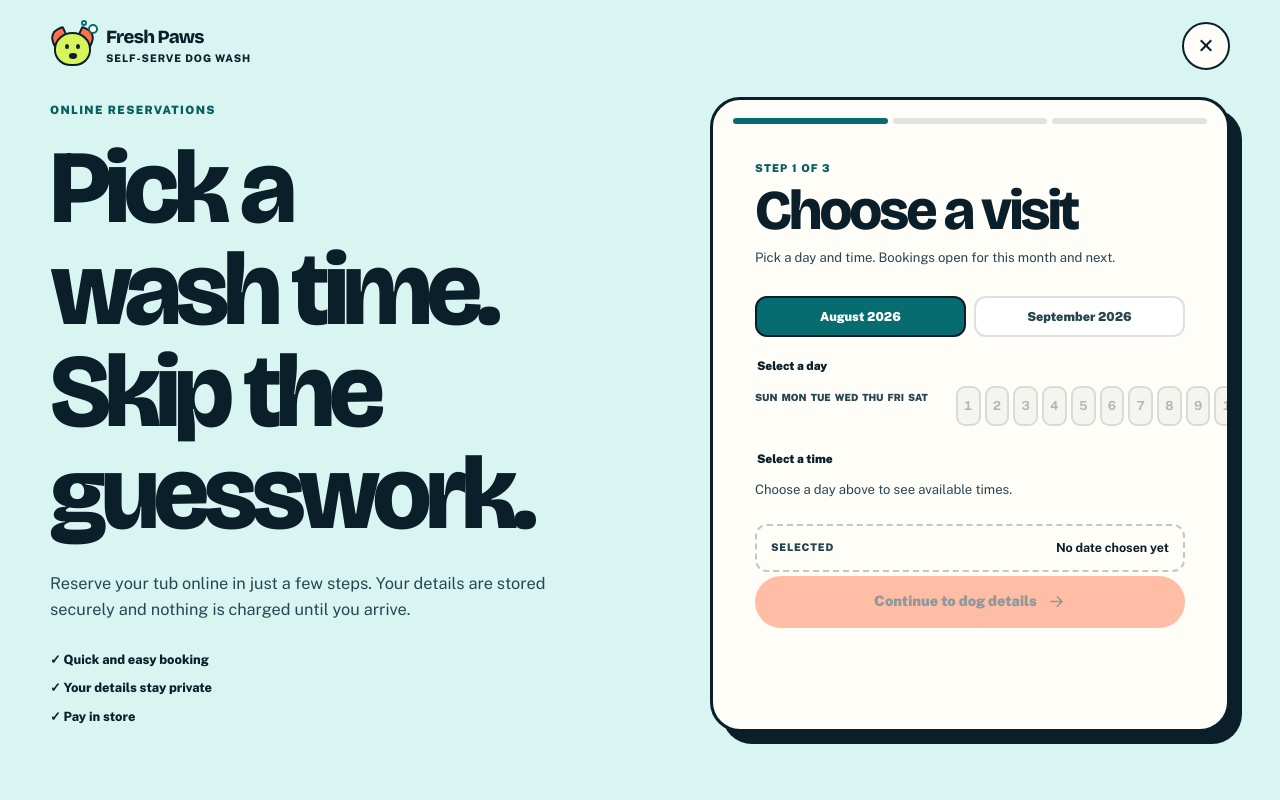
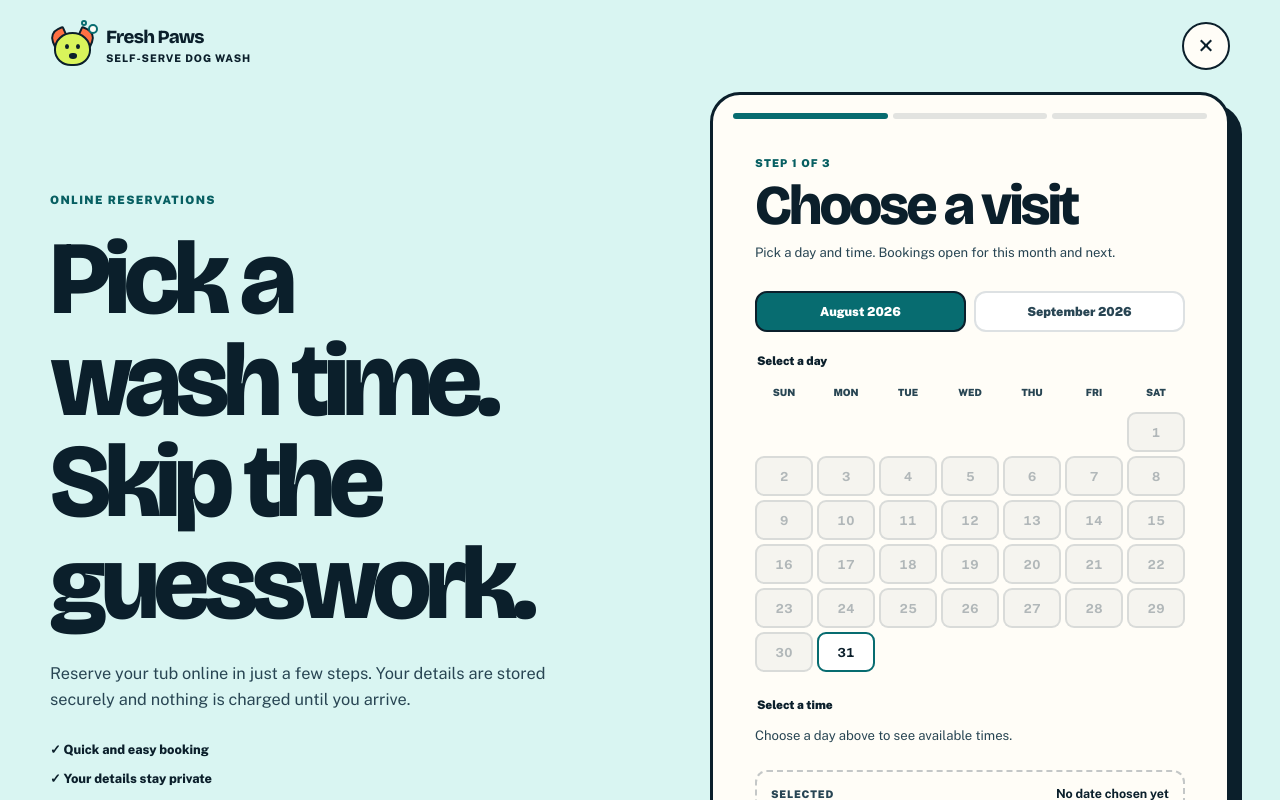
Before and after one commit to andrewhylee/dog-washing-self-service, a Next.js app: page /book in a window 1280 px wide. Shown: the top 800 px of the page. Built offline with nearby package versions, Linux system fonts and the light colour scheme.

Commit message:
fix: calendar grid layout and Next 16 scroll-to-top on navigation

```diff
--- a/app/globals.css
+++ b/app/globals.css
@@ -1293,7 +1293,7 @@ h3 {
 .calendar-switcher button { padding: 11px 10px; border: 2px solid rgba(20, 43, 59, 0.14); border-radius: 12px; background: white; color: var(--navy-soft); font-size: 0.78rem; font-weight: 820; cursor: pointer; }
 .calendar-switcher button.selected { border-color: var(--navy); background: var(--teal); color: white; }
 
-.calendar-grid { display: grid; grid-template-columns: repeat(7, 1fr); gap: 4px; }
+.calendar-grid { display: grid; gap: 4px; }
 .calendar-head-row, .calendar-row { display: grid; grid-template-columns: repeat(7, 1fr); gap: 4px; }
 .calendar-weekday { padding: 4px 0 7px; color: var(--navy-soft); font-size: 0.62rem; font-weight: 820; text-align: center; text-transform: uppercase; }
 .calendar-day { min-height: 40px; border: 2px solid rgba(20, 43, 59, 0.12); border-radius: 9px; background: white; color: var(--navy); font-size: 0.78rem; font-weight: 700; cursor: pointer; font-variant-numeric: tabular-nums; }
--- a/app/layout.tsx
+++ b/app/layout.tsx
@@ -29,7 +29,7 @@ export const viewport: Viewport = {
 
 export default function RootLayout({ children }: Readonly<{ children: React.ReactNode }>) {
   return (
-    <html lang="en" className={`${display.variable} ${body.variable}`}>
+    <html lang="en" className={`${display.variable} ${body.variable}`} data-scroll-behavior="smooth">
       <body>
         <a className="skip-link" href="#main-content">Skip to main content</a>
         {children}
```
